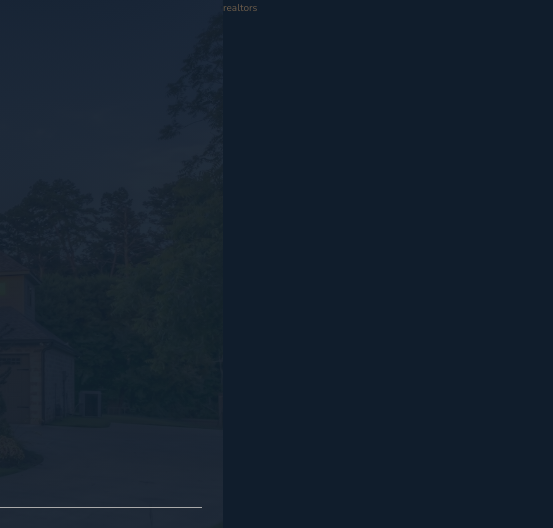
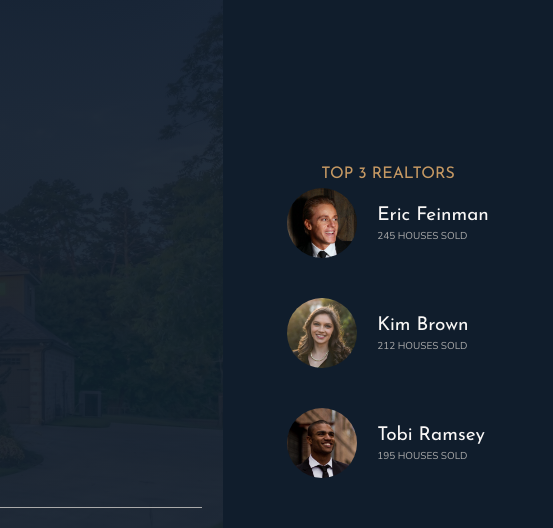
Before and after one commit to dgrzeg/scss_nexter, a website built with webpack: page src/index.html in a window 1280 px wide. Shown: the top 528 px of the page, 727-1280 px from the left. Built offline with nearby package versions, Linux system fonts and the light colour scheme.

Commit message:
realtors

```diff
--- a/src/index.html
+++ b/src/index.html
@@ -30,7 +30,26 @@
         <img src="img/logo-bi.png" alt="bi" />
       </div>
     </header>
-    <div class="realtors">realtors</div>
+    <div class="realtors">
+      <h3 class="heading-3">Top 3 realtors</h3>
+      <div class="realtors__list">
+        <img src="img/realtor-1.jpeg" alt="1" class="realtors__img" />
+        <div class="realtors__details">
+          <h4 class="heading-4 heading-4--light">Eric Feinman</h4>
+          <p class="realtors__sold">245 houses sold</p>
+        </div>
+        <img src="img/realtor-2.jpeg" alt="2" class="realtors__img" />
+        <div class="realtors__details">
+          <h4 class="heading-4 heading-4--light">Kim Brown</h4>
+          <p class="realtors__sold">212 houses sold</p>
+        </div>
+        <img src="img/realtor-3.jpeg" alt="3" class="realtors__img" />
+        <div class="realtors__details">
+          <h4 class="heading-4 heading-4--light">Tobi Ramsey</h4>
+          <p class="realtors__sold">195 houses sold</p>
+        </div>
+      </div>
+    </div>
     <section class="features">
       <div class="feature">
         <svg class="feature__icon">
--- a/src/sass/_realtors.scss
+++ b/src/sass/_realtors.scss
@@ -1,4 +1,37 @@
 .realtors {
   background-color: $color-secondary;
+  padding: 3rem;
+
   grid-column: col-start 7 / full-end;
+
+  // display: flex;
+  // flex-direction: column;
+  // align-items: center;
+  // justify-content: center;
+
+  display: grid;
+  align-content: center;
+  justify-content: center;
+  justify-items: center;
+  column-gap: 2rem;
+
+  &__list {
+    display: grid;
+    grid-template-columns: min-content max-content;
+    column-gap: 2rem;
+    row-gap: 5vh;
+    align-items: center;
+  }
+
+  &__img {
+    width: 7rem;
+    border-radius: 50%;
+    display: block;
+  }
+
+  &__sold {
+    text-transform: uppercase;
+    color: $color-grey-light-2;
+    margin-top: -0.3rem;
+  }
 }
```
